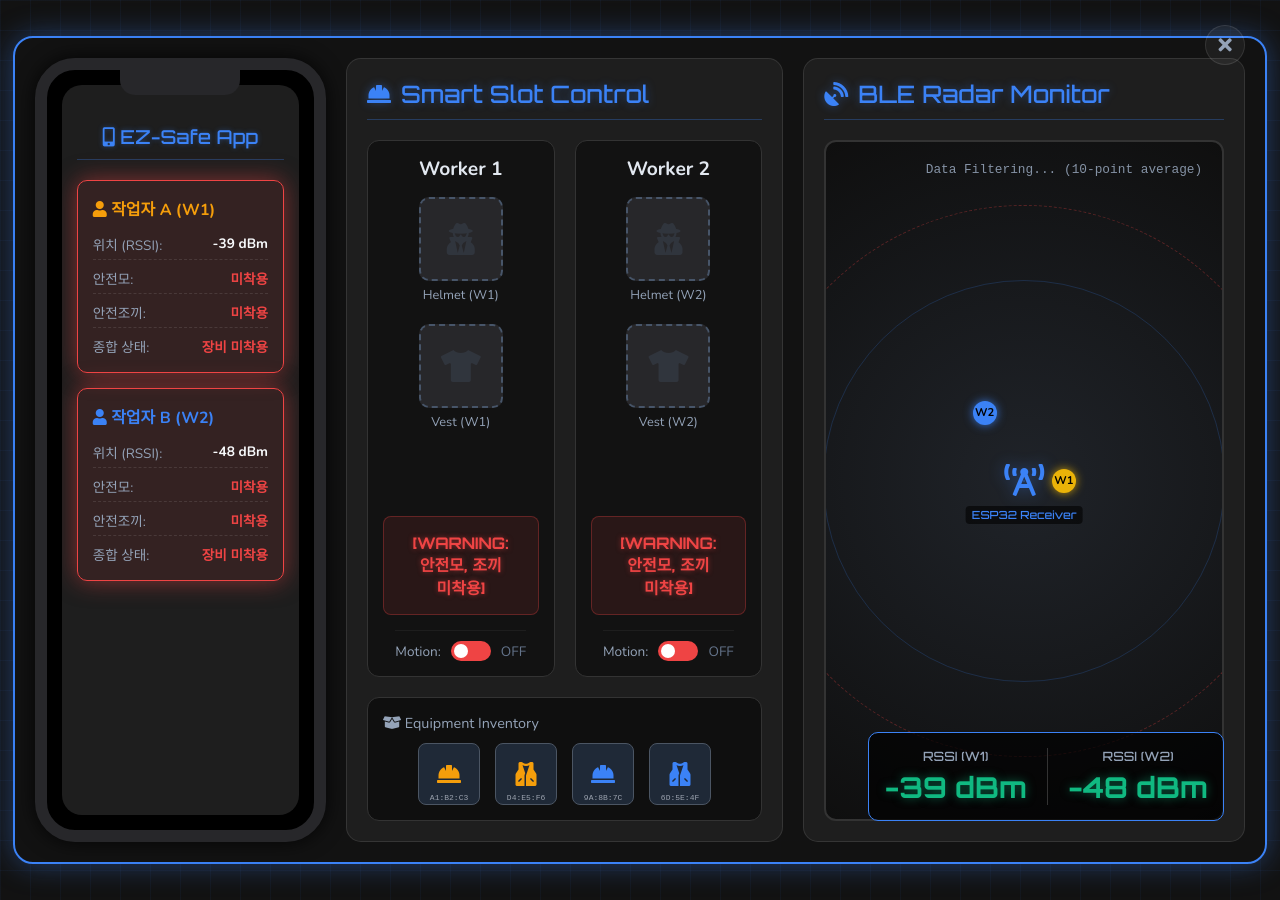
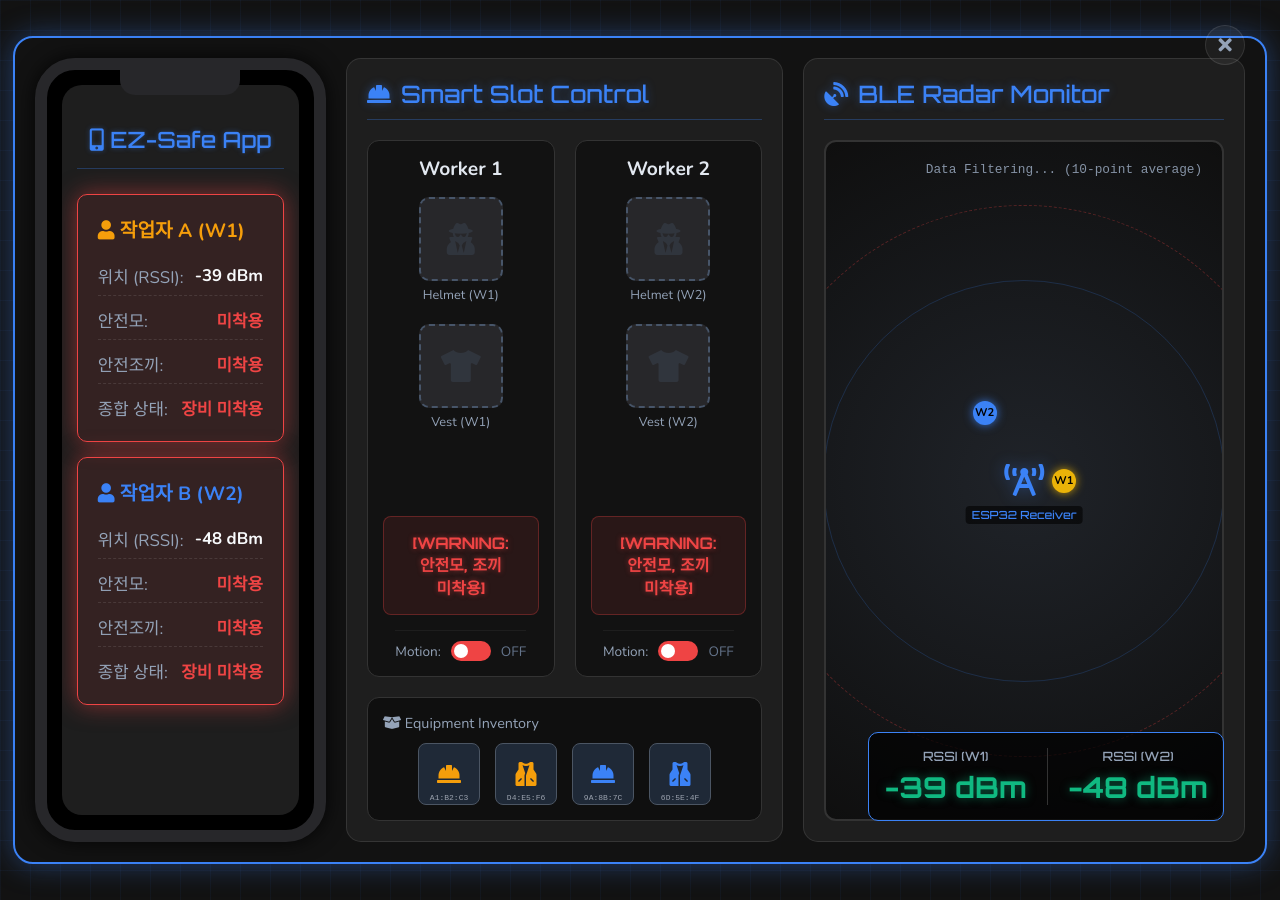
Before and after one commit to lee-myeong-eun/lee-myeong-eun.github.io, a Jekyll site: the page built from _pages/ezsafe-simulator.html, in a window 1280 px wide. Built offline with Jekyll 4.4.1, drawn with Linux system fonts in a browser that asks for light colours.

Commit message:
Enhance font sizing inside smartphone UI to improve readability while maintaining perfect layout ratios

```diff
--- a/_pages/ezsafe-simulator.html
+++ b/_pages/ezsafe-simulator.html
@@ -612,22 +612,22 @@ permalink: /ezsafe-simulator/
         .phone-header {
             text-align: center;
             font-family: 'Orbitron', sans-serif;
-            font-size: 1.2rem;
+            font-size: 1.4rem;
             color: var(--border-neon);
-            margin-bottom: 5px;
+            margin-bottom: 10px;
             text-shadow: 0 0 5px var(--border-neon-glow);
             border-bottom: 1px solid rgba(59, 130, 246, 0.3);
-            padding-bottom: 10px;
+            padding-bottom: 15px;
         }
 
         .phone-card {
             background: rgba(255,255,255,0.05);
             border-radius: 10px;
-            padding: 15px;
+            padding: 20px;
             border: 1px solid rgba(255,255,255,0.1);
             display: flex;
             flex-direction: column;
-            gap: 8px;
+            gap: 12px;
             transition: all 0.3s;
         }
 
@@ -646,9 +646,9 @@ permalink: /ezsafe-simulator/
         .p-row {
             display: flex;
             justify-content: space-between;
-            font-size: 0.85rem;
+            font-size: 1.05rem;
             border-bottom: 1px dashed rgba(255,255,255,0.1);
-            padding-bottom: 4px;
+            padding-bottom: 6px;
         }
         .p-row:last-child { border-bottom: none; padding-bottom: 0; }
 
@@ -674,7 +674,7 @@ permalink: /ezsafe-simulator/
                 </div>
 
                 <div class="phone-card" id="phone-w1">
-                    <div style="font-weight: bold; font-size: 1rem; margin-bottom: 5px; color: #f59e0b;"><i class="fas fa-user"></i> 작업자 A (W1)</div>
+                    <div style="font-weight: bold; font-size: 1.2rem; margin-bottom: 8px; color: #f59e0b;"><i class="fas fa-user"></i> 작업자 A (W1)</div>
                     <div class="p-row"><span class="p-label">위치 (RSSI):</span><span class="p-val" id="p-rssi-w1">-45 dBm</span></div>
                     <div class="p-row"><span class="p-label">안전모:</span><span class="p-val warn" id="p-helm-w1">미착용</span></div>
                     <div class="p-row"><span class="p-label">안전조끼:</span><span class="p-val warn" id="p-vest-w1">미착용</span></div>
@@ -682,7 +682,7 @@ permalink: /ezsafe-simulator/
                 </div>
 
                 <div class="phone-card" id="phone-w2">
-                    <div style="font-weight: bold; font-size: 1rem; margin-bottom: 5px; color: #3b82f6;"><i class="fas fa-user"></i> 작업자 B (W2)</div>
+                    <div style="font-weight: bold; font-size: 1.2rem; margin-bottom: 8px; color: #3b82f6;"><i class="fas fa-user"></i> 작업자 B (W2)</div>
                     <div class="p-row"><span class="p-label">위치 (RSSI):</span><span class="p-val" id="p-rssi-w2">-45 dBm</span></div>
                     <div class="p-row"><span class="p-label">안전모:</span><span class="p-val warn" id="p-helm-w2">미착용</span></div>
                     <div class="p-row"><span class="p-label">안전조끼:</span><span class="p-val warn" id="p-vest-w2">미착용</span></div>
```
